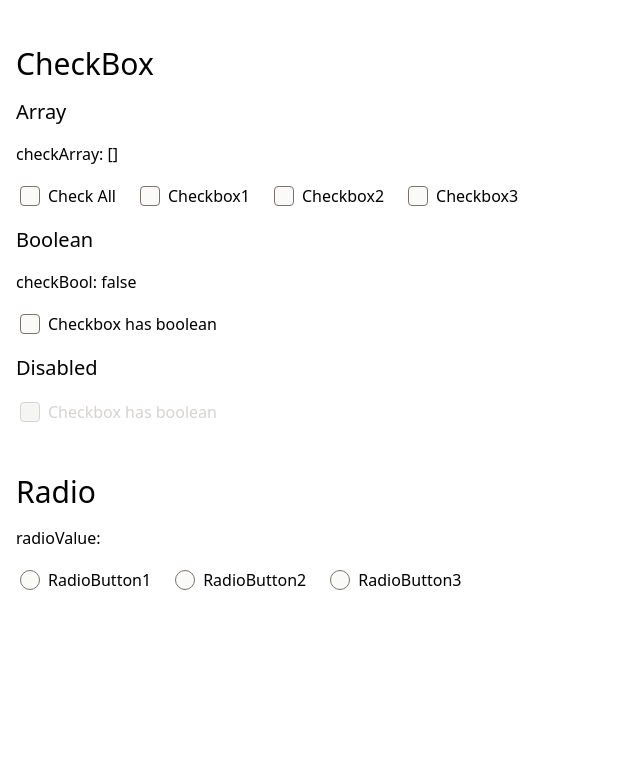
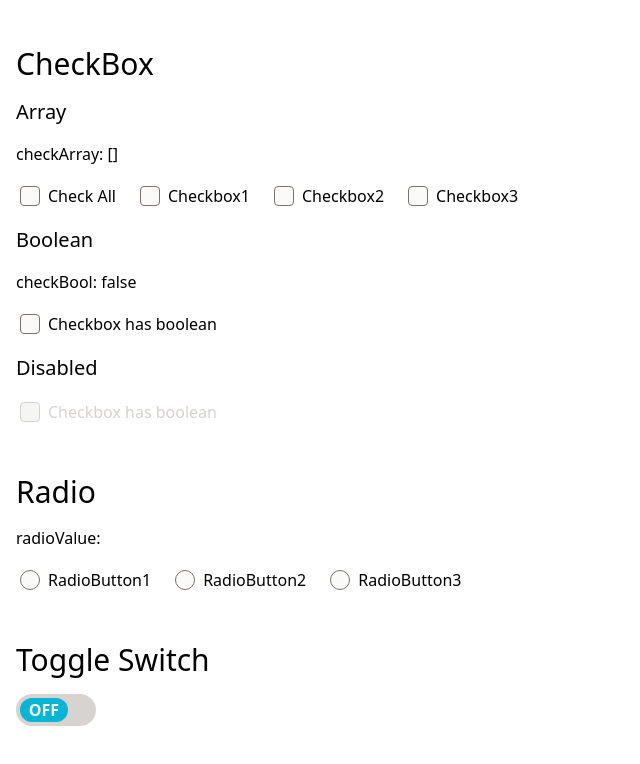
Before and after one commit to ykob/vue-assets, a Vue app: page /form-elements in a window 1280 px wide. Shown: the part 354-1118 px from the top of the page, without its empty margins (0-640 px from the left). Before the commit the page ends 1012 px from the top, so only its background shows below. Built offline with nearby package versions, Linux system fonts and the light colour scheme; the HTML template or start-up script is replaced by a standard one.

Commit message:
added the static styles of ToggleSwitch.

```diff
--- /dev/null
+++ b/src/components/form-element/ToggleSwitch.vue
@@ -0,0 +1,42 @@
+<template>
+  <button :class="classnamesContainer">
+    <span :class="classnamesKnob"> {{ label }} </span>
+  </button>
+</template>
+
+<script lang="ts">
+import { defineComponent } from 'vue'
+
+export default defineComponent({
+  name: 'ToggleSwitch',
+  computed: {
+    classnamesContainer(): string[] {
+      return [
+        'bg-neutral-300',
+        'flex',
+        'h-8',
+        'items-center',
+        'px-1',
+        'rounded-full',
+        'w-20',
+      ]
+    },
+    classnamesKnob(): string[] {
+      return [
+        'bg-primary-500',
+        'flex',
+        'font-bold',
+        'h-6',
+        'items-center',
+        'justify-center',
+        'rounded-full',
+        'text-neutral-50',
+        'w-12',
+      ]
+    },
+    label(): string {
+      return 'OFF'
+    },
+  },
+})
+</script>
--- a/src/views/ViewFormElements.vue
+++ b/src/views/ViewFormElements.vue
@@ -53,6 +53,10 @@
       RadioButton3
     </radio-button>
   </div>
+  <h2 class="mt-12 mb-4 text-3xl">Toggle Switch</h2>
+  <div>
+    <toggle-switch />
+  </div>
 </template>
 
 <script lang="ts">
@@ -62,6 +66,7 @@ import CheckboxSingle from '@/components/form-element/CheckboxSingle.vue'
 import InputMultilineText from '@/components/form-element/InputMultilineText.vue'
 import InputText from '@/components/form-element/InputText.vue'
 import RadioButton from '@/components/form-element/RadioButton.vue'
+import ToggleSwitch from '@/components/form-element/ToggleSwitch.vue'
 
 export default defineComponent({
   name: 'ViewFormElements',
@@ -71,6 +76,7 @@ export default defineComponent({
     InputMultilineText,
     InputText,
     RadioButton,
+    ToggleSwitch,
   },
   data: () => ({
     checkArray: [],
```
